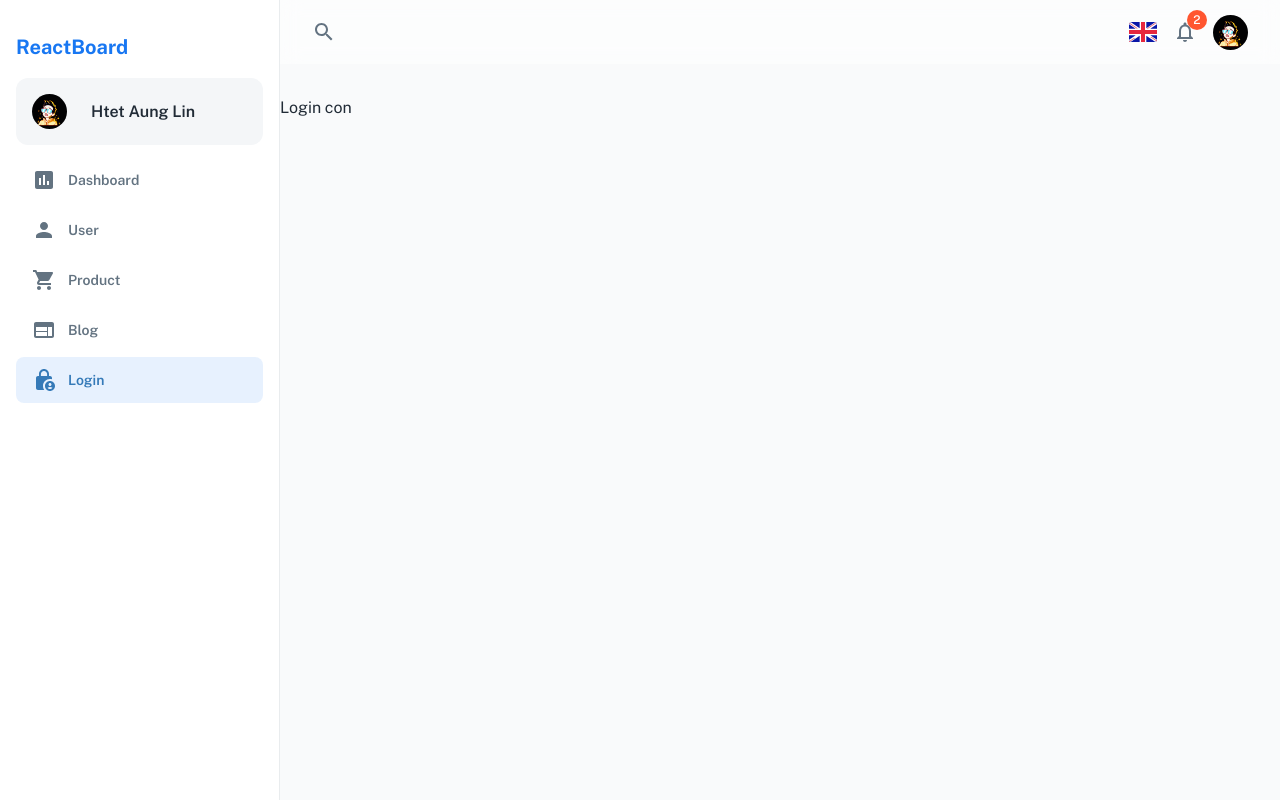
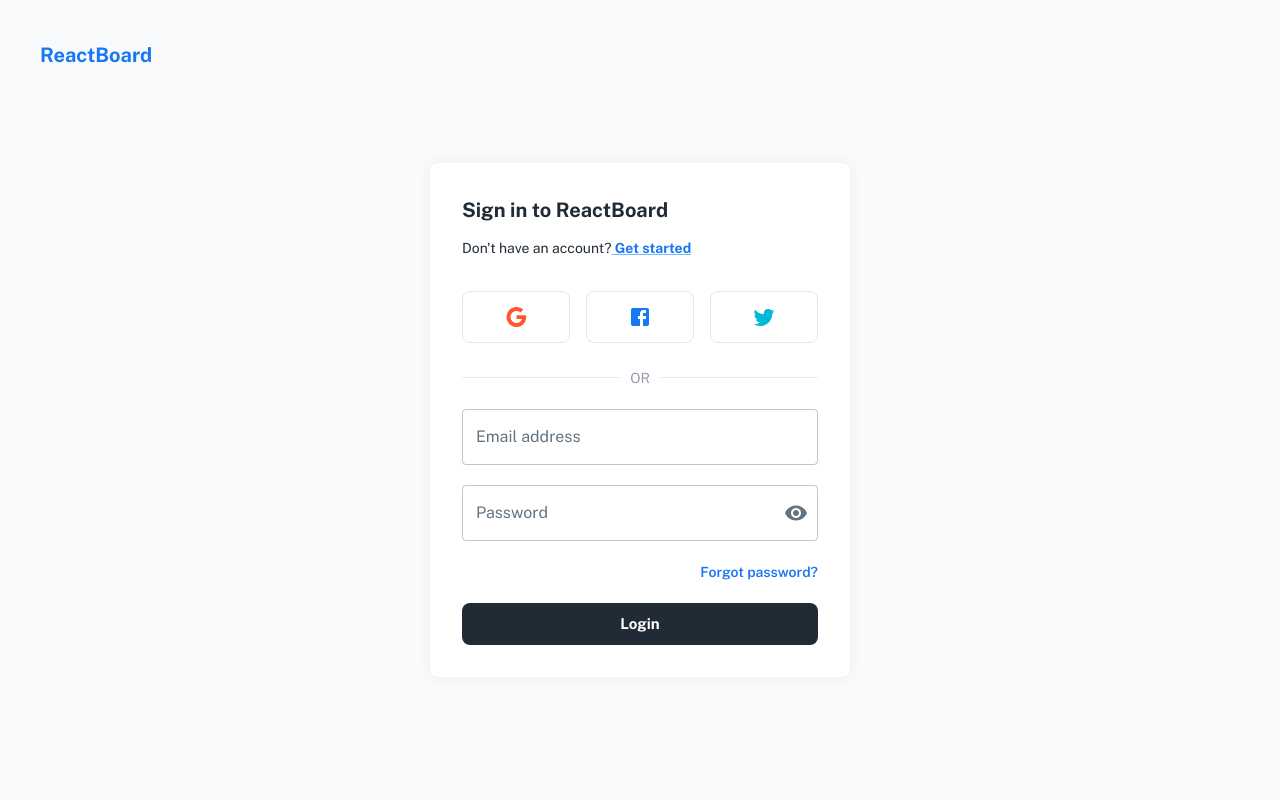
Before and after one commit to HTLA380/React-Dashboard, a React (Vite) app: page /login in a window 1280 px wide. Built offline with nearby package versions, Linux system fonts and the light colour scheme.

Commit message:
feat: add login page

```diff
--- a/src/App.tsx
+++ b/src/App.tsx
@@ -11,6 +11,7 @@ const App: React.FC = () => {
   const content = useRoutes(routes);
   const { DRAWER_WIDTH } = useNavbarContext();
 
+  const isLoginPage = location.pathname === "/login";
   return (
     <ThemeProvider>
       <Box
@@ -19,14 +20,14 @@ const App: React.FC = () => {
           minHeight: "100vh",
           overflow: "hidden",
         }}>
-        <Navbar />
-        <SideBar />
+        {!isLoginPage && <Navbar />}
+        {!isLoginPage && <SideBar />}
 
         <Box
           component="main"
           sx={{
             flexGrow: 1,
-            py: 12,
+            py: !isLoginPage ? 12 : 0,
             width: { lg: `calc(100% - ${DRAWER_WIDTH}px)` },
           }}>
           {content}
--- a/src/pages/Login.tsx
+++ b/src/pages/Login.tsx
@@ -1,7 +1,175 @@
+import {
+  Box,
+  Button,
+  Card,
+  Divider,
+  TextField,
+  Typography,
+  styled,
+} from "@mui/material";
 import React from "react";
+import { Link } from "react-router-dom";
+import { primary } from "../theme/palette";
+import { Facebook, Google, Twitter } from "@mui/icons-material";
+import { StyledStackRowBetween } from "../components/Styles";
+import { grey } from "@mui/material/colors";
+import { Visibility, VisibilityOff } from "@mui/icons-material";
+import { IconButton, InputAdornment } from "@mui/material";
+import { useState } from "react";
+
+const StyledContainer = styled(Box)({
+  minHeight: "100%",
+  display: "flex",
+  justifyContent: "center",
+  alignItems: "center",
+  padding: "1rem",
+});
+
+const StyledLogo = styled(Link)(({ theme }) => ({
+  display: "block",
+  textDecoration: "none",
+  position: "absolute",
+  top: 40,
+  left: 40,
+  color: theme.palette.primary.main,
+  fontWeight: 700,
+  fontSize: 20,
+}));
+
+const StyledIconButton = styled(Button)(({ theme }) => ({
+  width: "100%",
+  padding: "0.8rem 0",
+  backgroundColor: theme.palette.common.white,
+  border: "1px solid #e6e6e6",
+  ":hover": {
+    backgroundColor: grey[200],
+  },
+}));
+
+const StyledForm = styled("form")({
+  gap: "1.25rem",
+  marginTop: "1.25rem",
+  display: "flex",
+  flexDirection: "column",
+});
 
 const Login: React.FC = () => {
-  return <div>Login con</div>;
+  const [showPassword, setShowPassword] = useState(false);
+
+  const handleClickShowPassword = () => {
+    setShowPassword(!showPassword);
+  };
+
+  const renderIconButtons = (
+    <>
+      <StyledIconButton>
+        <Google color="error" />
+      </StyledIconButton>
+
+      <StyledIconButton>
+        <Facebook color="primary" />
+      </StyledIconButton>
+
+      <StyledIconButton>
+        <Twitter color="info" />
+      </StyledIconButton>
+    </>
+  );
+
+  const renderEmailInput = (
+    <TextField id="email" label="Email address" variant="outlined" fullWidth />
+  );
+
+  const renderPasswordInput = (
+    <TextField
+      type={showPassword ? "text" : "password"}
+      label="Password"
+      InputProps={{
+        endAdornment: (
+          <InputAdornment position="end">
+            <IconButton
+              aria-label="toggle password visibility"
+              onClick={handleClickShowPassword}
+              edge="end">
+              {showPassword ? <VisibilityOff /> : <Visibility />}
+            </IconButton>
+          </InputAdornment>
+        ),
+      }}
+      fullWidth
+    />
+  );
+
+  const renderForgetPassword = (
+    <Typography
+      variant="subtitle2"
+      textAlign={"end"}
+      color={"primary"}
+      sx={{ ":hover": { textDecoration: "underline" } }}>
+      Forgot password?
+    </Typography>
+  );
+
+  const renderDivider = (
+    <Divider
+      sx={{ marginTop: 3 }}
+      children={
+        <Typography color={"text.disabled"} variant="body2">
+          OR
+        </Typography>
+      }></Divider>
+  );
+
+  return (
+    <StyledContainer>
+      <StyledLogo to={"/"}>ReactBoard</StyledLogo>
+
+      <Card
+        sx={{
+          width: 1,
+          maxWidth: 420,
+          padding: 4,
+          marginTop: 5,
+        }}>
+        <Typography variant="h5">Sign in to ReactBoard</Typography>
+
+        <Typography variant="body2" marginTop={1.5}>
+          Don't have an account?
+          <Box
+            component={"span"}
+            sx={{
+              fontWeight: "bold",
+              textDecoration: "underline",
+              textDecorationColor: primary.light,
+              color: "primary.main",
+
+              ":hover": {
+                textDecorationColor: primary.main,
+              },
+            }}>
+            {" "}
+            Get started
+          </Box>
+        </Typography>
+
+        <StyledStackRowBetween gap={2} marginTop={4}>
+          {renderIconButtons}
+        </StyledStackRowBetween>
+
+        {renderDivider}
+
+        <StyledForm>
+          {renderEmailInput}
+          {renderPasswordInput}
+          {renderForgetPassword}
+
+          <Button size="large" type="submit">
+            Login
+          </Button>
+        </StyledForm>
+      </Card>
+    </StyledContainer>
+  );
 };
 
 export default Login;
--- a/src/pages/NotFound.tsx
+++ /dev/null
@@ -1,7 +0,0 @@
-import React from "react";
-
-const NotFound: React.FC = () => {
-  return <div>NotFound</div>;
-};
-
-export default NotFound;
--- a/src/routes.tsx
+++ b/src/routes.tsx
@@ -4,7 +4,6 @@ import User from "./pages/user/User";
 import Products from "./pages/product/Products";
 import Blog from "./pages/blog/Blogs";
 import Login from "./pages/Login";
-import NotFound from "./pages/NotFound";
 
 const routes: RouteObject[] = [
   {
@@ -28,10 +27,6 @@ const routes: RouteObject[] = [
     path: "/login",
     element: <Login />,
   },
-  {
-    path: "/*",
-    element: <NotFound />,
-  },
 ];
 
 export default routes;
```
